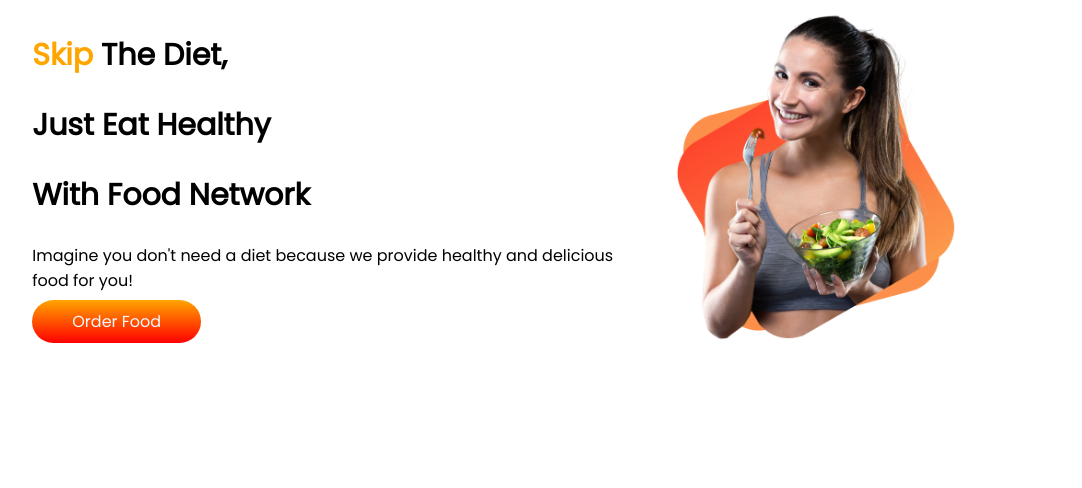
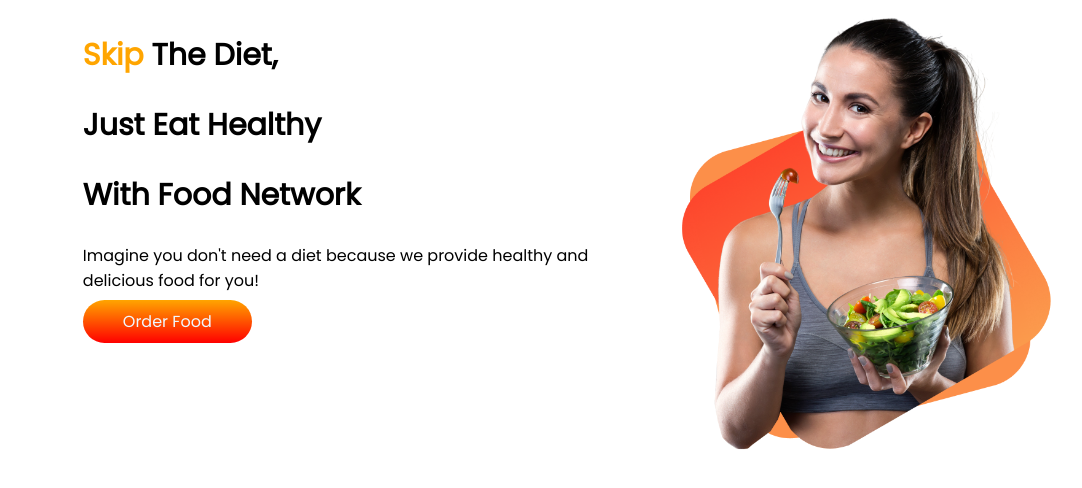
Before and after one commit to ashifimtaiaz/food-network, a plain HTML site: page index.html in a window 1280 px wide. Shown: the whole page, without its empty margins (1-1083 px from the left). Drawn offline with Linux system fonts and the light colour scheme.

```diff
--- a/index.html
+++ b/index.html
@@ -8,11 +8,9 @@
     <title>Food Network</title>
     <link rel="preconnect" href="https://fonts.googleapis.com">
     <link rel="preconnect" href="https://fonts.gstatic.com" crossorigin>
-    <link href="https://fonts.googleapis.com/css2?family=Poppins&display=swap" rel="stylesheet">
+    <link href="https://fonts.googleapis.com/css2?family=Poppins:ital,wght@0,100;0,300;0,400;1,400&display=swap"
+        rel="stylesheet">
     <link rel="stylesheet" href="style.css">
-</head>
-
-<body>
     <section>
         <div class="half-width">
             <h1> <span class="orange-color">Skip</span> The Diet, </h1>
@@ -28,6 +26,6 @@
             <img src="images/Group 8425.png" alt="">
         </div>
     </section>
-</body>
+    </body>
 
 </html>
--- a/style.css
+++ b/style.css
@@ -5,23 +5,23 @@ h1{
     font-size: 30px;
 }
 .orange-color{
-    color: orange;
+    color: orange
 }
 section{
     display: flex;
 }
 .half-width{
-    width: 50%;
-    padding-left: 2%;
+    width: 40%;
+    padding-left: 6%;
 }
 .half-width img{
-    width: 50%;
+ width: 80%;
 }
 .link-button{
-   text-decoration: none;
-   background-image: linear-gradient(orange, red);
-   padding: 10px 40px;
-   color: aliceblue;
-   font-weight: 500;
-   border-radius: 25px;
+    text-decoration: none;
+    background-image: linear-gradient(orange,red);
+    padding: 10px 40px;
+    color: aliceblue;
+    font-weight: 500;
+    border-radius: 25px;
 }
```
